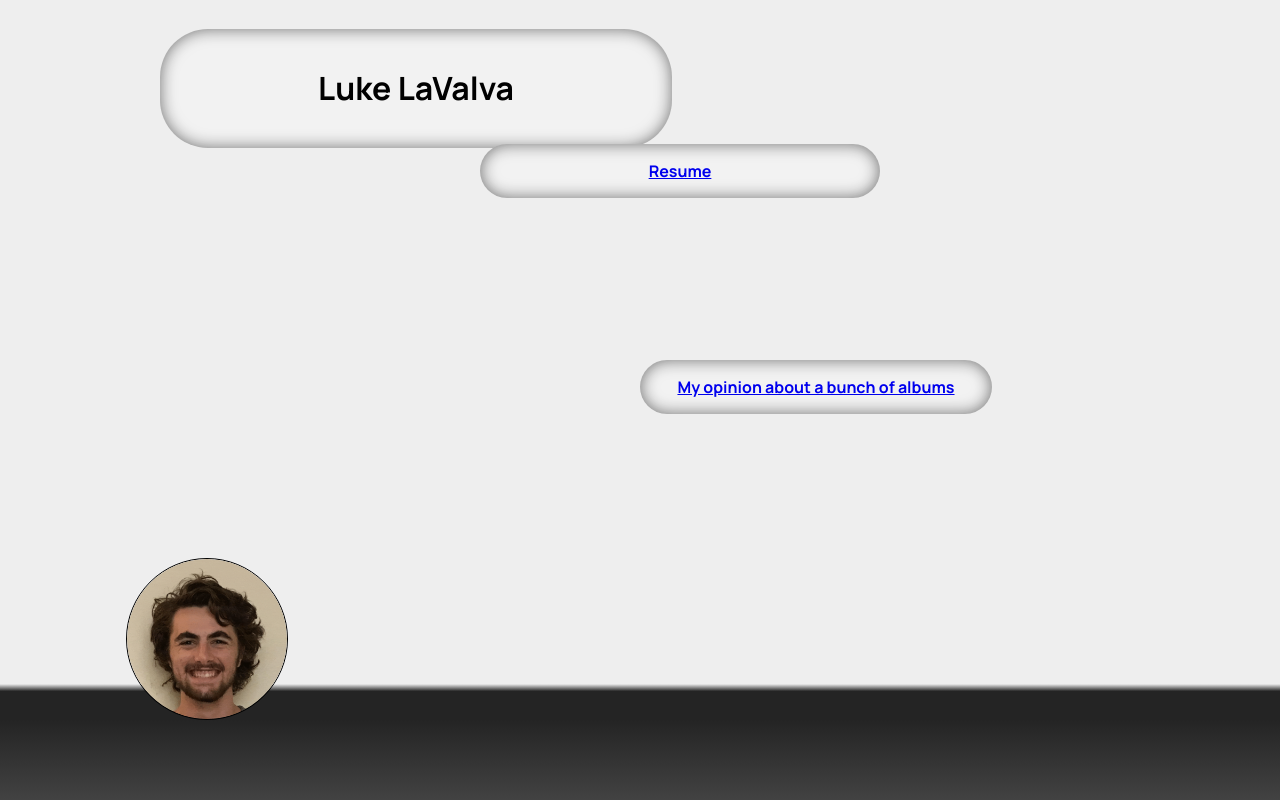
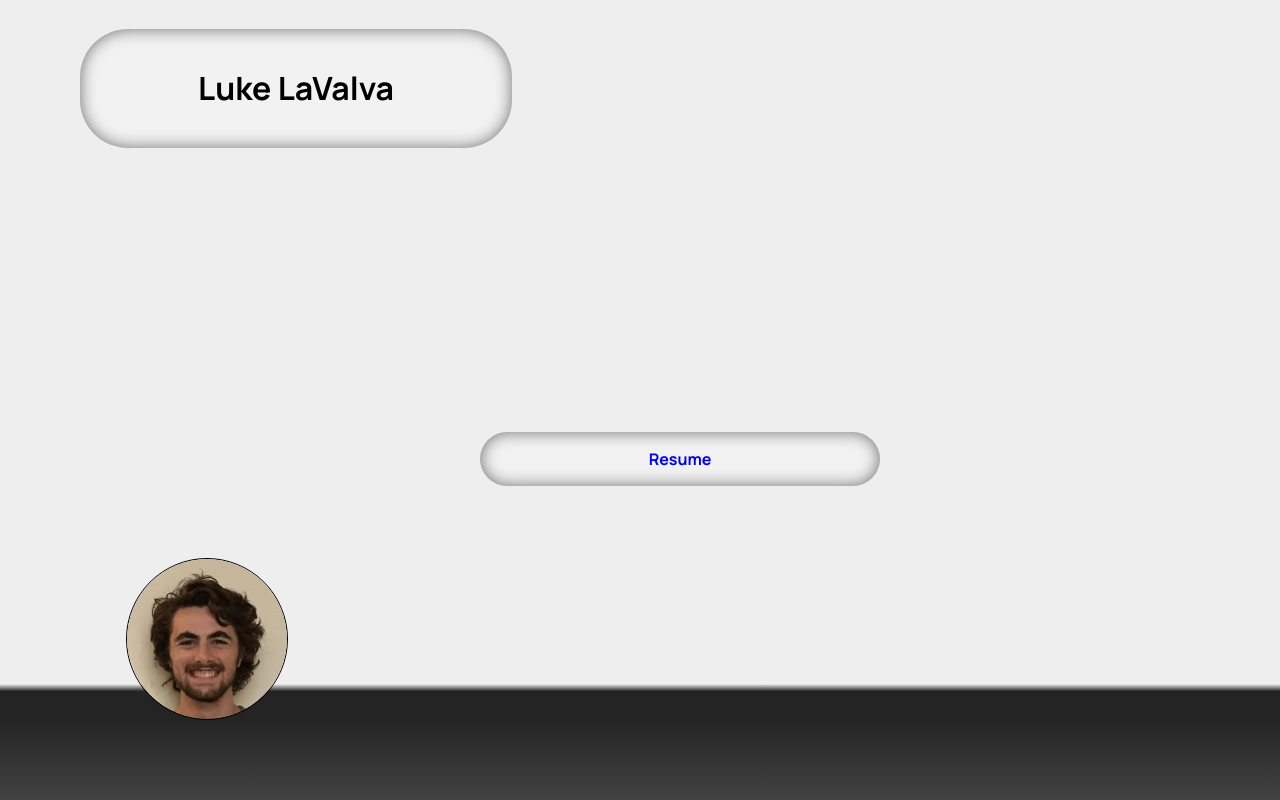
Before and after one commit to LuLaValva/lukelavalva.com, a React (Create React App) app: page / in a window 1280 px wide. Built offline with nearby package versions, Linux system fonts and the light colour scheme.

Commit message:
Cleaned up the sky for mobile

```diff
--- a/src/Pages/Home.tsx
+++ b/src/Pages/Home.tsx
@@ -19,17 +19,21 @@ const Home = (props: Props) => {
 
   return (
     <div className={styles.sky} onScroll={handleScroll} onWheel={handleWheel}>
-      <BoxInSky width={30} left={10} top={4}>
+      <BoxInSky width={25} left={5} top={4}>
         <h1>Luke LaValva</h1>
       </BoxInSky>
-      <BoxInSky width={20} left={40} top={50}>
-        <Link to="/albums">My opinion about a bunch of albums</Link>
-      </BoxInSky>
+      <Link to="/resume" className={styles.boxLink}>
+        <BoxInSky width={23} left={30} top={60}>
+          Resume
+        </BoxInSky>
+      </Link>
+      <Link to="/albums" className={styles.boxLink}>
+        <BoxInSky width={20} left={135} top={50}>
+          My opinion about a bunch of albums
+        </BoxInSky>
+      </Link>
       <BoxInSky width={24} left={800} top={2}>
         Haha you made it to the end
-      </BoxInSky>
-      <BoxInSky width={23} left={30} top={20}>
-        <Link to="/resume">Resume</Link>
       </BoxInSky>
       <img
         src="me_circle.gif"
--- a/src/styles/App.module.css
+++ b/src/styles/App.module.css
@@ -73,6 +73,7 @@ body {
   box-shadow: inset 0 0 1em #12121296;
   background-color: #f2f2f2;
   padding: 1em;
+  transition: all 0.3s;
 }
 
 .homeButton {
@@ -86,6 +87,14 @@ body {
 
 .homeButton > img {
   width: 6em;
+  max-width: 10vw;
   border-radius: 50%;
   transition: all 0.3s;
 }
+
+.boxLink {
+  color: blue;
+}
+.boxLink:hover .boxInSky {
+  transform: scale(1.2);
+}
```
